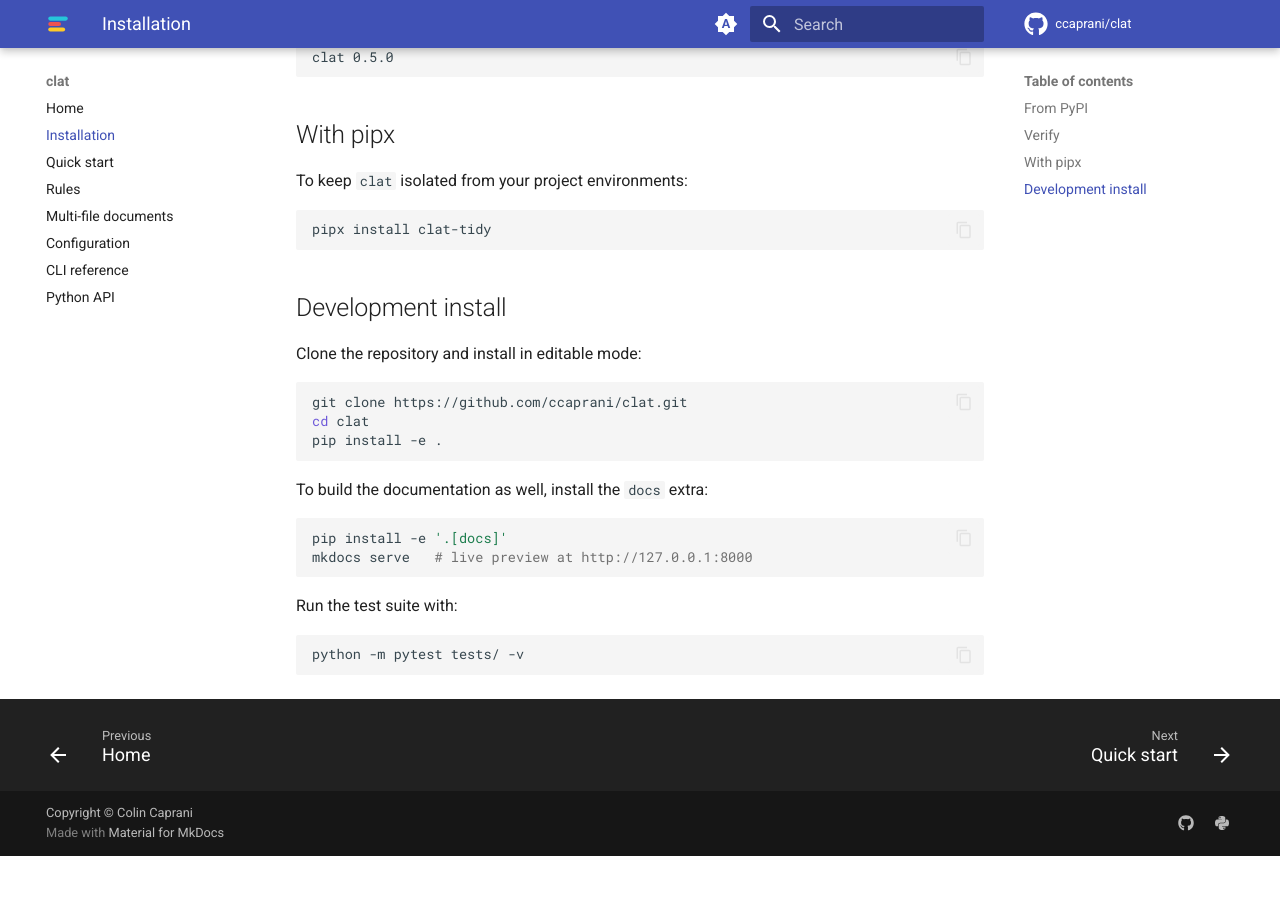
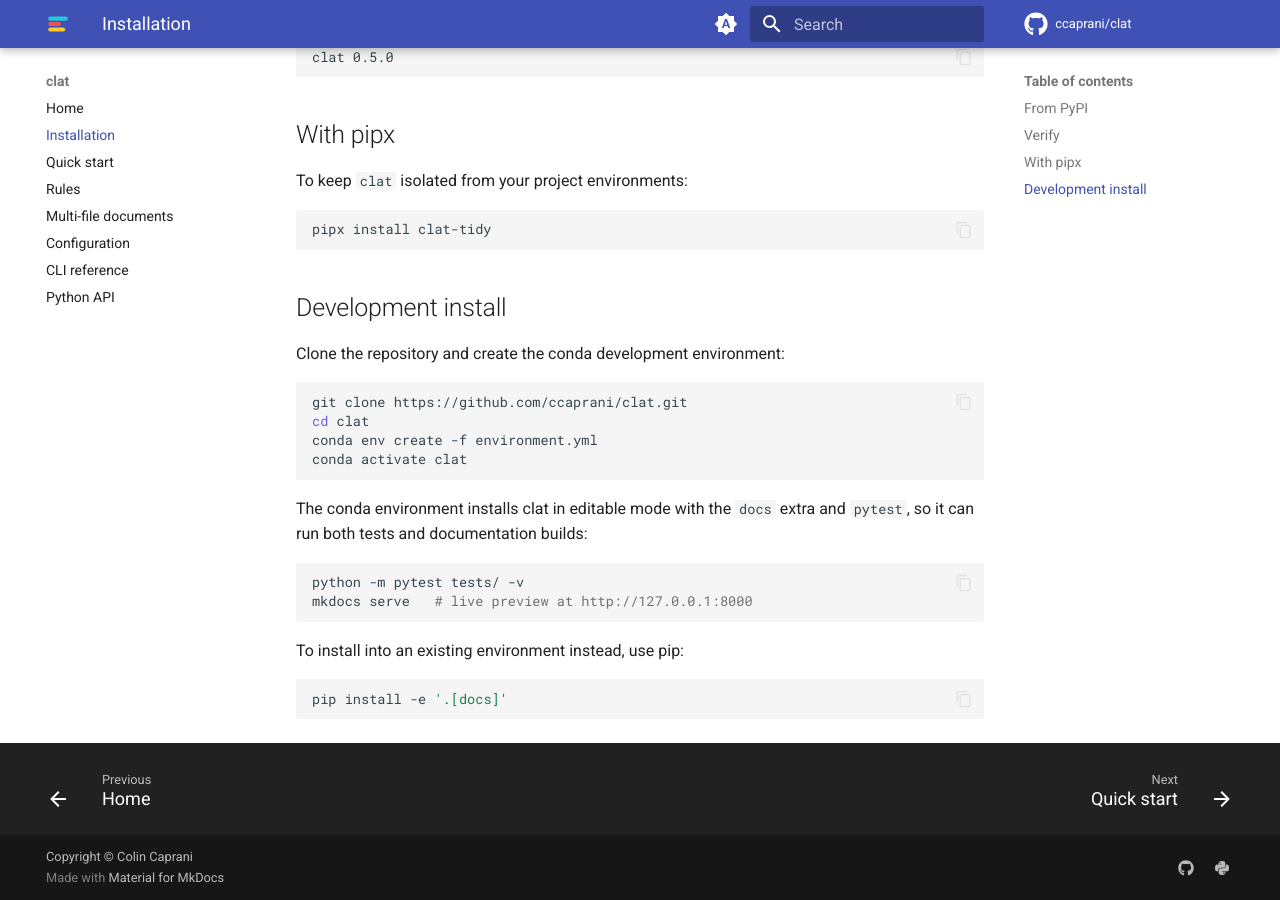
Before and after one commit to ccaprani/clat, an MkDocs documentation site: the page built from docs/installation.md, in a window 1280 px wide and 900 px high, scrolled down 659 px. Built offline with MkDocs 1.6.1 and Material for MkDocs 9.7.7, drawn with Linux system fonts in a browser that asks for light colours; comment, search, counter and statistics services are not loaded; before the commit the page ends 1515 px from its top, so only the background shows below that.

Commit message:
Add conda development environment

````diff
--- a/docs/installation.md
+++ b/docs/installation.md
@@ -42,23 +42,25 @@ pipx install clat-tidy
 
 ## Development install
 
-Clone the repository and install in editable mode:
+Clone the repository and create the conda development environment:
 
 ```bash
 git clone https://github.com/ccaprani/clat.git
 cd clat
-pip install -e .
+conda env create -f environment.yml
+conda activate clat
 ```
 
-To build the documentation as well, install the `docs` extra:
+The conda environment installs clat in editable mode with the `docs` extra and
+`pytest`, so it can run both tests and documentation builds:
+
+```bash
+python -m pytest tests/ -v
+mkdocs serve   # live preview at http://127.0.0.1:8000
+```
+
+To install into an existing environment instead, use pip:
 
 ```bash
 pip install -e '.[docs]'
-mkdocs serve   # live preview at http://127.0.0.1:8000
 ```
-
-Run the test suite with:
-
-```bash
-python -m pytest tests/ -v
-```
--- a/pyproject.toml
+++ b/pyproject.toml
@@ -35,6 +35,7 @@ Issues = "https://github.com/ccaprani/clat/issues"
 
 [project.optional-dependencies]
 docs = [
+    "mkdocs>=1.5",
     "mkdocs-material>=9.5",
     "mkdocstrings[python]>=0.25",
 ]
````
Also changed, not shown: README.md (+9 -2 lines), environment.yml (added, +9 -0 lines).
